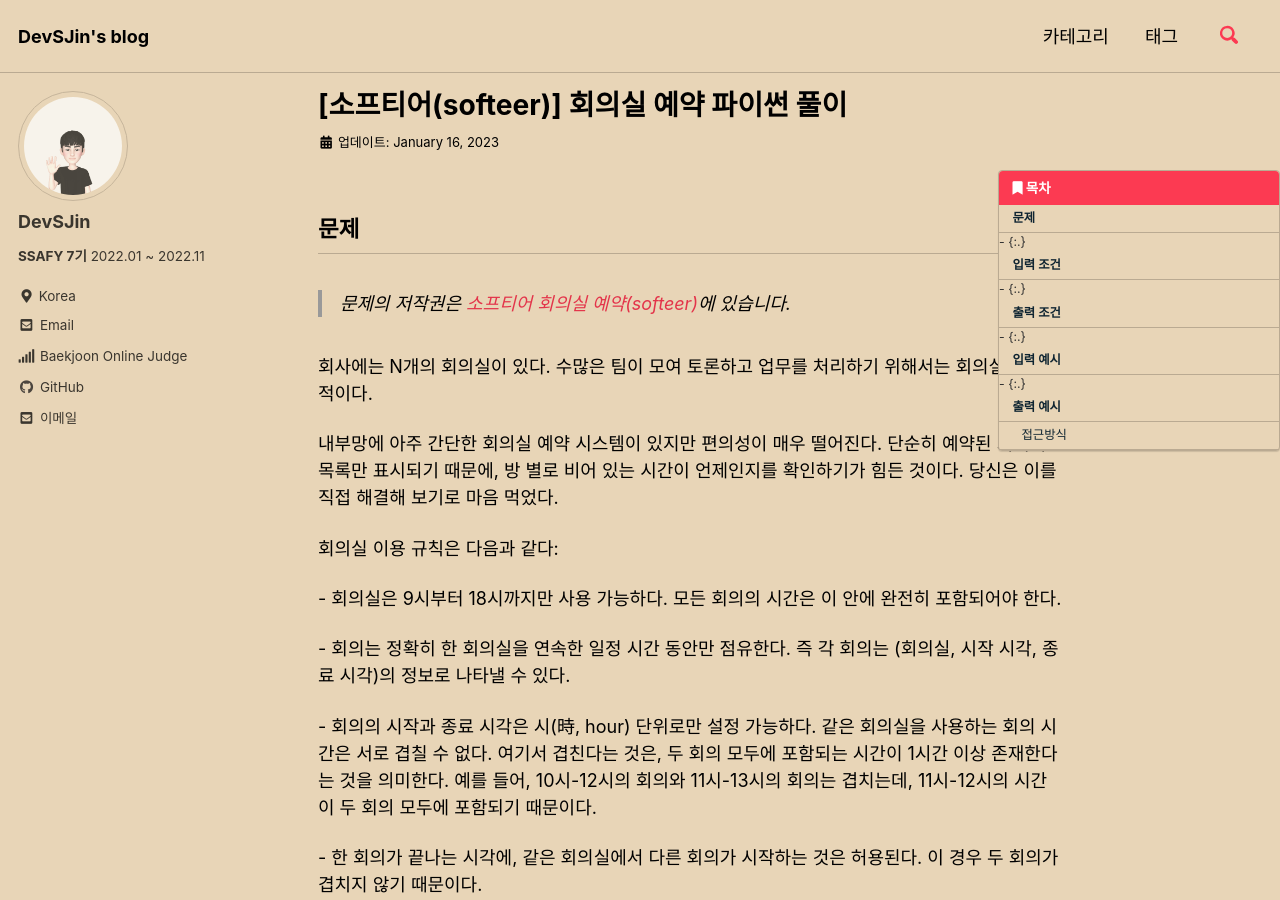
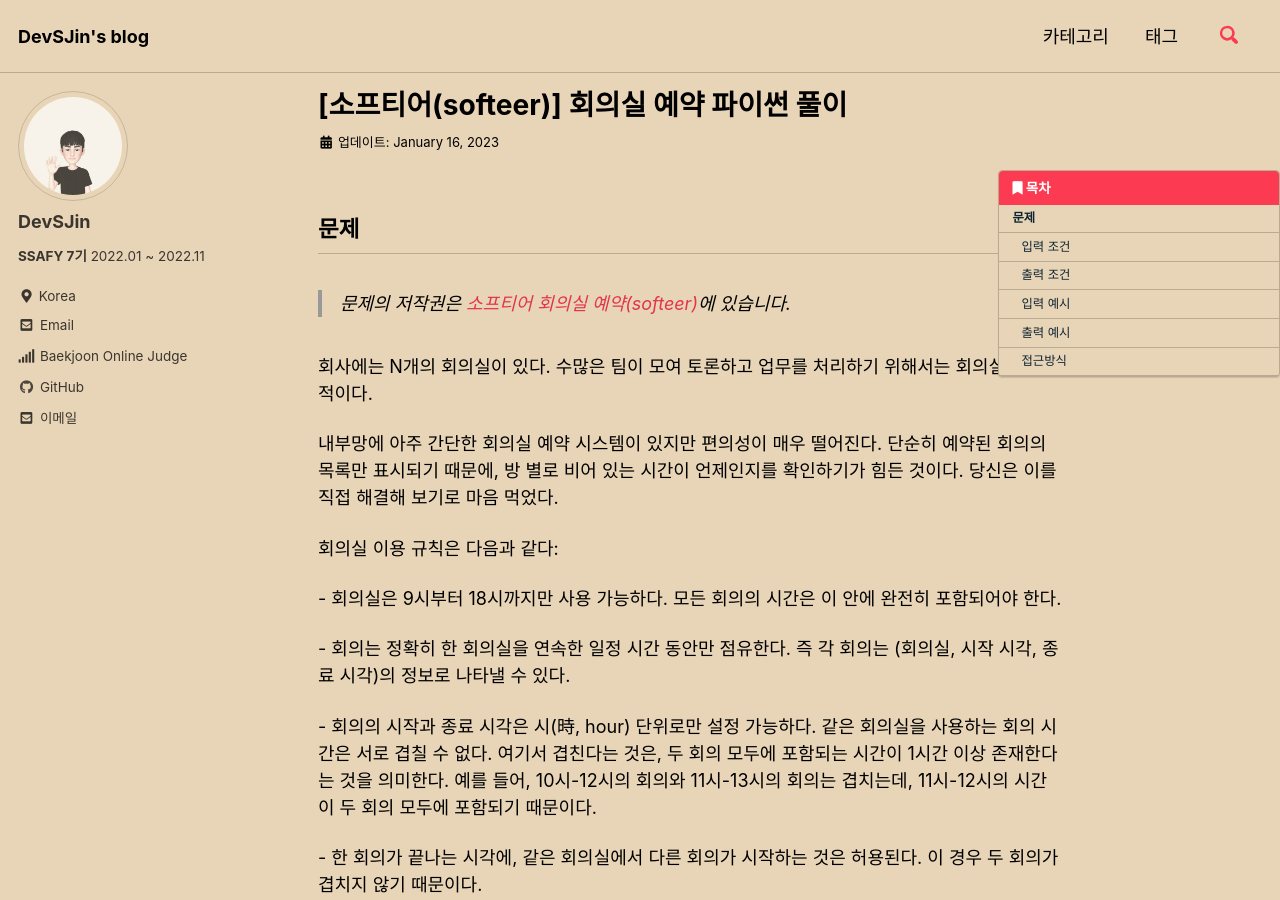
Before and after one commit to DevSJin/DevSJin.github.io, a Jekyll site: the page built from _posts/softeer/2023-01-16-회의실 예약.md, in a window 1280 px wide and 900 px high. Built offline with Jekyll 4.4.1, drawn with Linux system fonts in a browser that asks for light colours; cached includes are drawn as plain includes; comment, search, counter and statistics services are not loaded.

Commit message:
오탈자 수정

```diff
--- a/_posts/softeer/2023-01-16-회의실 예약.md
+++ b/_posts/softeer/2023-01-16-회의실 예약.md
@@ -35,7 +35,7 @@ toc_sticky: true
 
 이미 예약된 M개의 회의에 대한 정보가 주어지면, 회의실별로 비어 있는 시간대를 정리해 출력하는 프로그램을 작성해 보자. 구체적인 형식은 아래를 참고하시오.
 
-#### 입력 조건
+### 입력 조건
 
 - 1 ≤ N ≤ 50
 - 1 ≤ M ≤ 100
@@ -48,7 +48,7 @@ toc_sticky: true
 
 
 
-#### 출력 조건
+### 출력 조건
 
 - 각 회의실에 대한 정보를 회의실 이름의 오름차순으로 출력한다.
 - 각 회의실에 대한 정보는 다음과 같다.
@@ -58,7 +58,7 @@ toc_sticky: true
 - 예약 가능한 시간이 없다면, Not available을 출력한다.
 - 각 회의실에 대한 정보 사이에는 ----- (하이픈 다섯 개)로 구분선이 출력되어야 한다.
 
-#### 입력 예시
+### 입력 예시
 
 > 3 7
 > grandeur
@@ -83,7 +83,7 @@ toc_sticky: true
 
 
 
-#### 출력 예시
+### 출력 예시
 
 > Room avante:
 >
```
